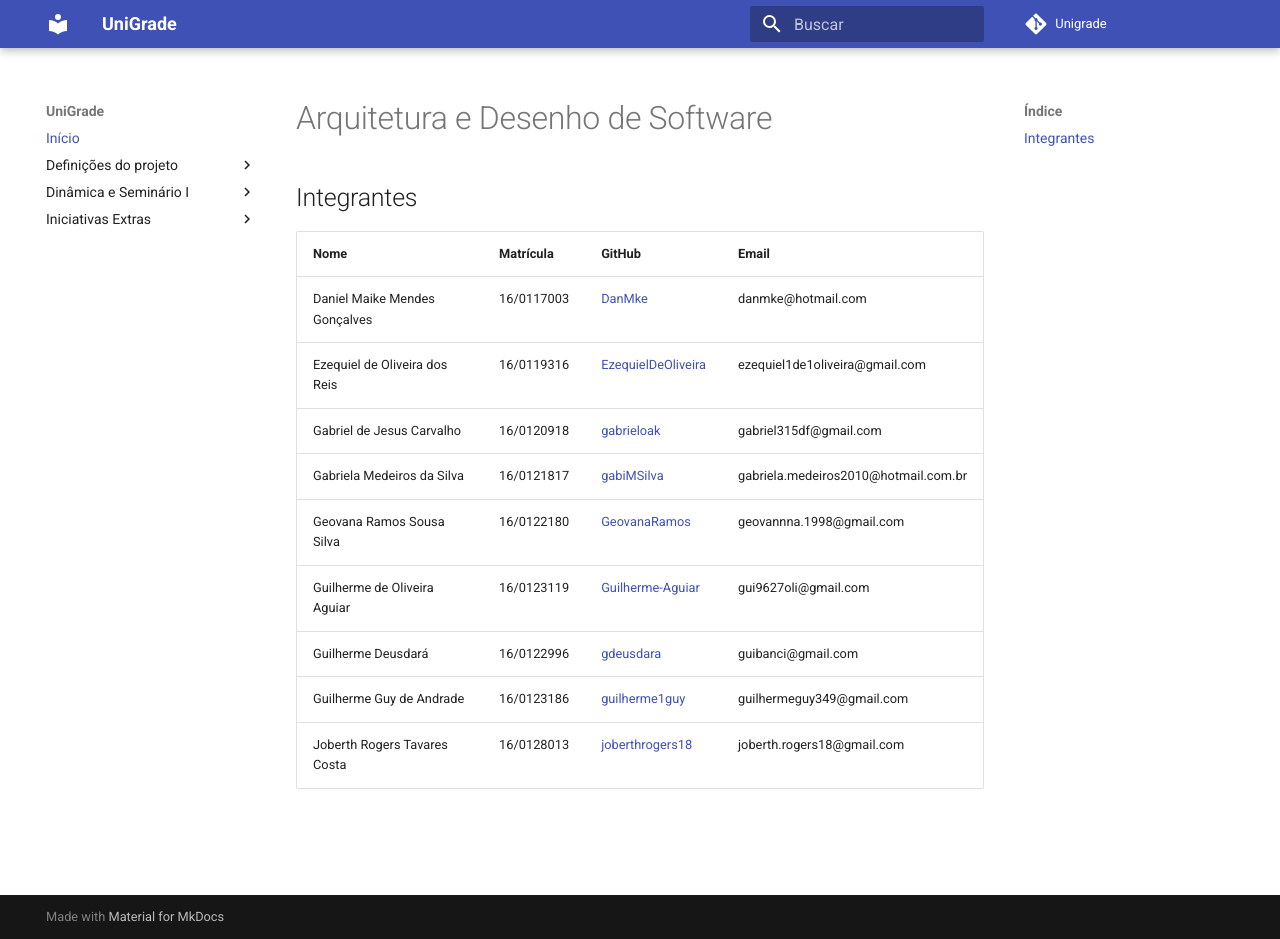
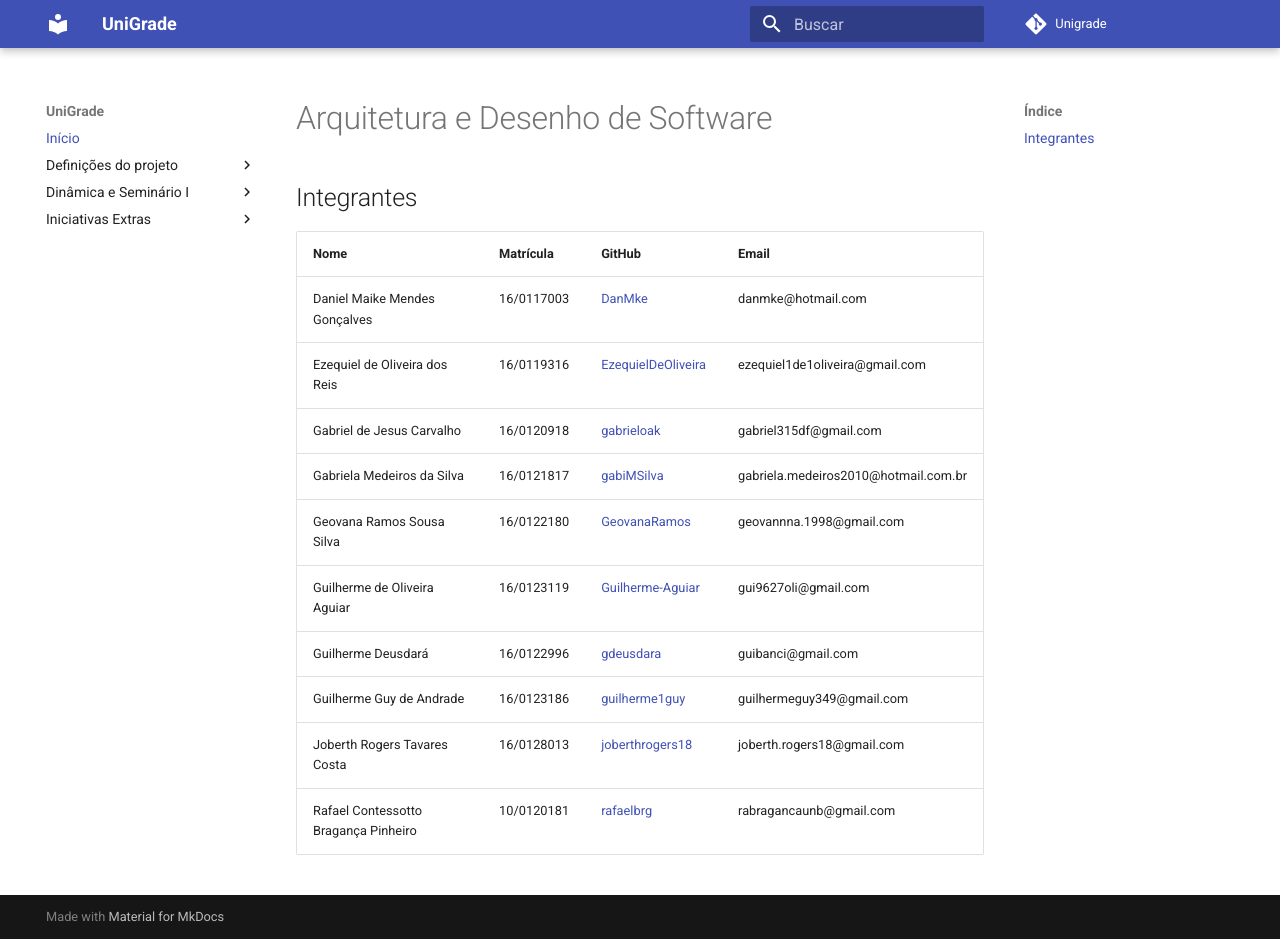
Before and after one commit to ads-unigrade-2019-1/Wiki, an MkDocs documentation site: the page built from docs/index.md, in a window 1280 px wide and 939 px high. Built offline with MkDocs 1.6.1 and Material for MkDocs 9.7.7, drawn with Linux system fonts in a browser that asks for light colours.

Commit message:
Added new member to index.md

```diff
--- a/docs/index.md
+++ b/docs/index.md
@@ -13,3 +13,4 @@
 | Guilherme Deusdará            | 16/0122996 | [gdeusdara](https://github.com/gdeusdara)          | guibanci@gmail.com                   |
 | Guilherme Guy de Andrade      | 16/0123186 | [guilherme1guy](https://github.com/guilherme1guy)      | guilhermeguy349@gmail.com            |
 | Joberth Rogers Tavares Costa  | 16/0128013 | [joberthrogers18](https://github.com/joberthrogers18)    | joberth.rogers18@gmail.com           |
+| Rafael Contessotto Bragança Pinheiro  | 10/0120181 | [rafaelbrg](https://github.com/rafaelbrg)    | rabragancaunb@gmail.com           |
```
